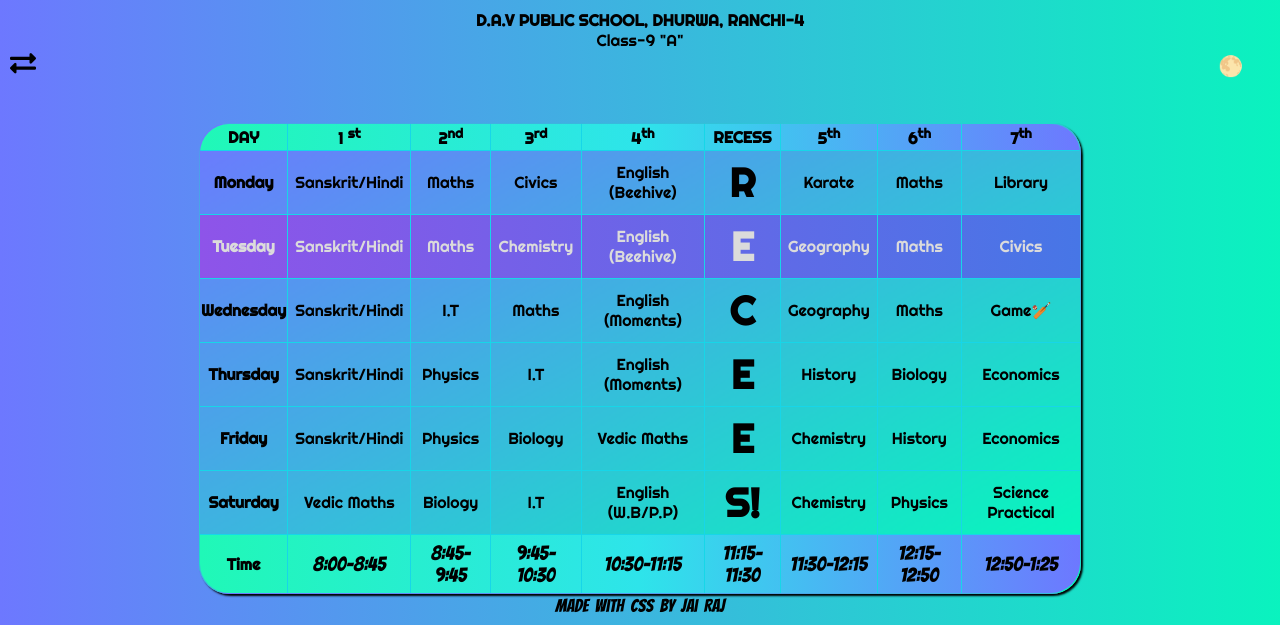
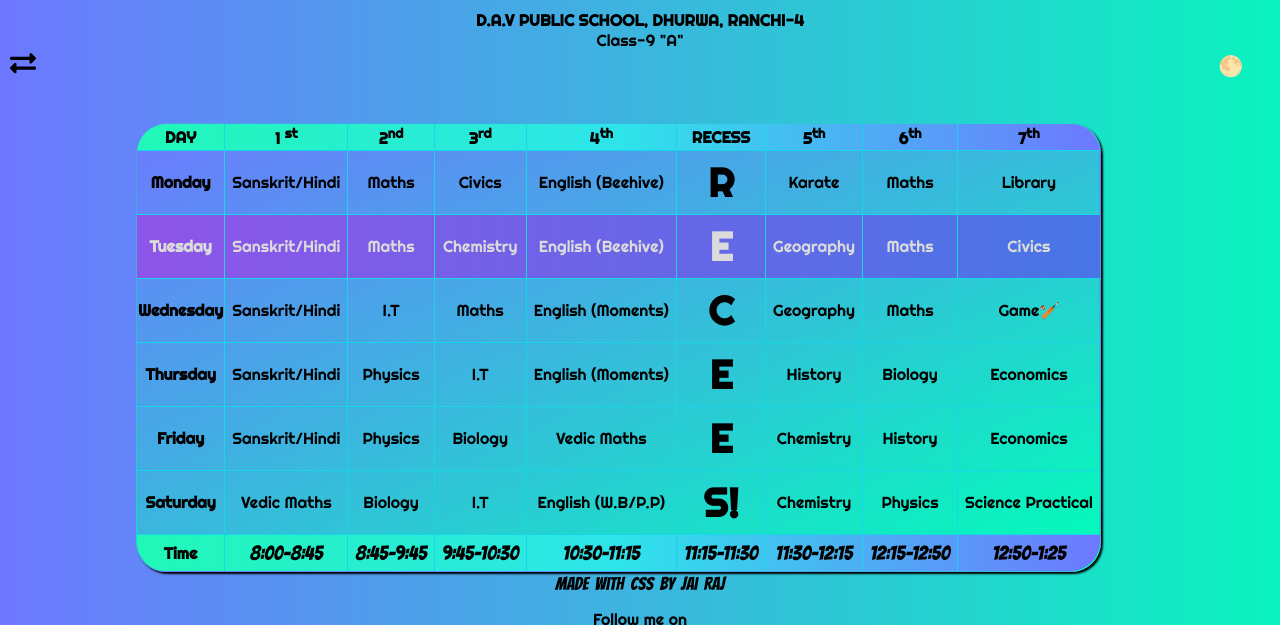
Before and after one commit to mepragati/Raj-Jai.github.io, a plain HTML site: page index.html in a window 1280 px wide. Shown: the top 625 px of the page. Drawn offline with Linux system fonts and the light colour scheme.

Commit message:
Update style.css

```diff
--- a/style.css
+++ b/style.css
@@ -49,7 +49,7 @@ td {
 
 table {
     background: linear-gradient(to right bottom, #6d78ff, #00ffb8);
-    margin: 2% 15% 0% 15%;
+    margin: 2% 10% 0% 10%;
     max-width: 89%;
     border-radius: 30px;
     overflow: hidden;
```
